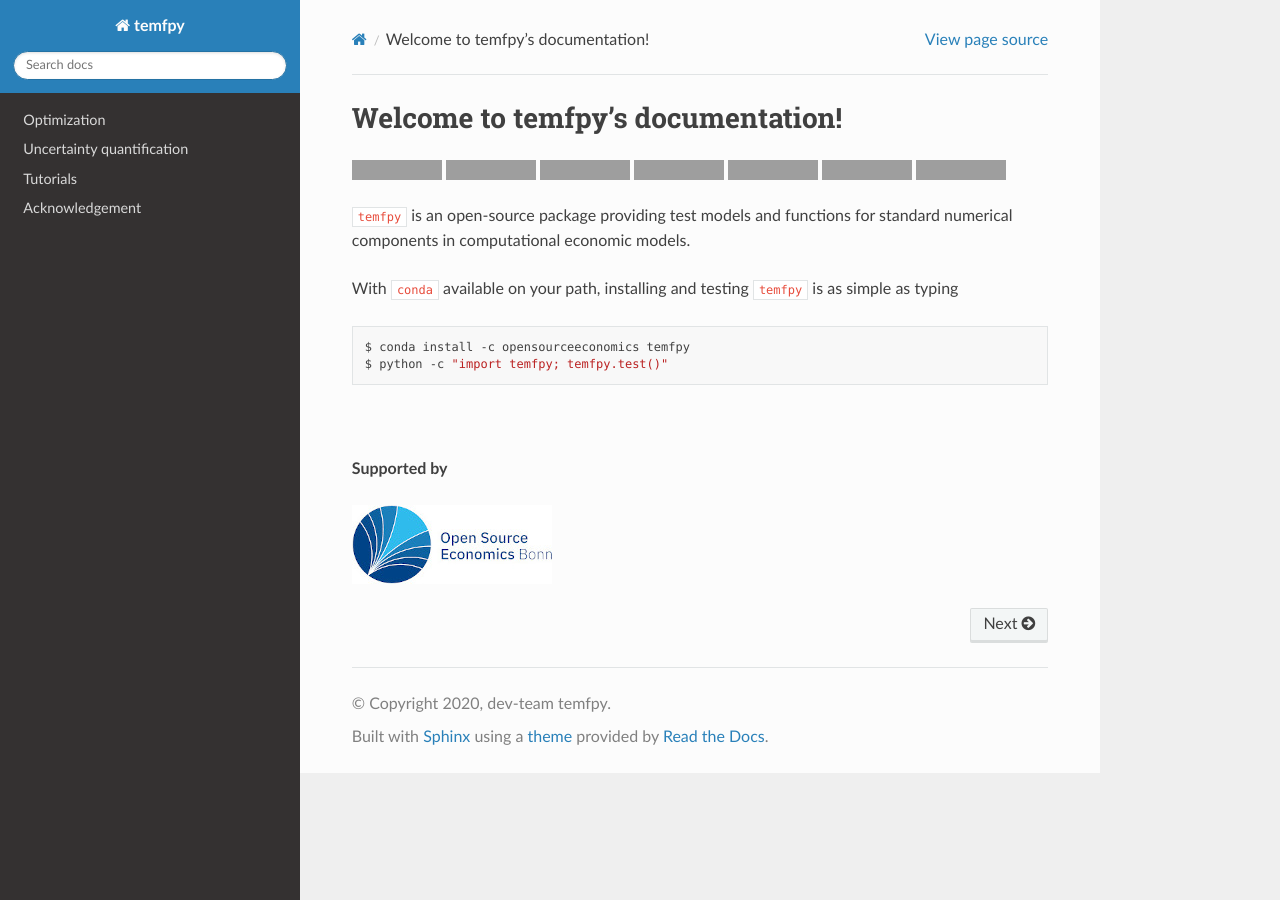
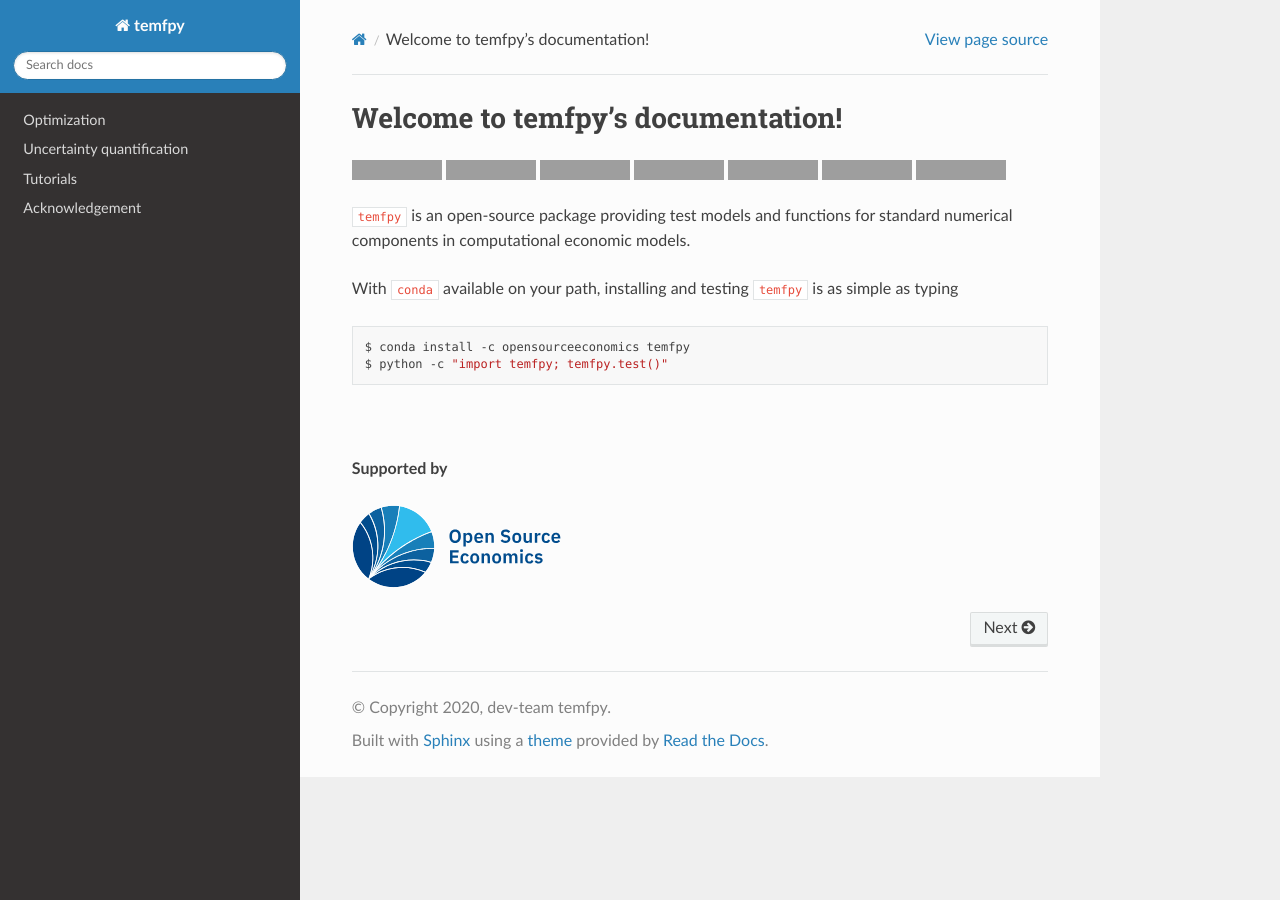
Before and after one commit to OpenSourceEconomics/temfpy, a Sphinx documentation site: the page built from docs/source/index.rst, in a window 1280 px wide. Built offline with Sphinx 7.4.7 and the Read the Docs theme 2.0.0, drawn with Linux system fonts in a browser that asks for light colours; grey boxes are pictures that could not be loaded.

Commit message:
updated OSE logo

```diff
--- a/README.rst
+++ b/README.rst
@@ -28,5 +28,6 @@ temfpy
 Supported by
 ------------
 
-.. image:: docs/_static/images/ose-logo.jpg
+.. image:: docs/_static/images/OSE_sb_web.svg
+    :width: 30 %
     :target: https://github.com/OpenSourceEconomics
--- a/docs/source/index.rst
+++ b/docs/source/index.rst
@@ -41,7 +41,8 @@ With ``conda`` available on your path, installing and testing ``temfpy`` is as s
 
 **Supported by**
 
-.. image:: ../_static/images/ose-logo.jpg
+.. image:: ../_static/images/OSE_sb_web.svg
+          :width: 30 %
 	  :target: https://github.com/OpenSourceEconomics
 
 .. toctree::
--- a/environment.yml
+++ b/environment.yml
@@ -38,3 +38,5 @@ dependencies:
     - numpydoc
     - pytest-randomly
     - pytest-stress
+    - cairosvg
+    - sphinxcontrib-svg2pdfconverter[CairoSVG]
```
Also changed, not shown: docs/_static/images/OSE_sb_web.svg (added), docs/_static/images/ose-logo.jpg (deleted).
